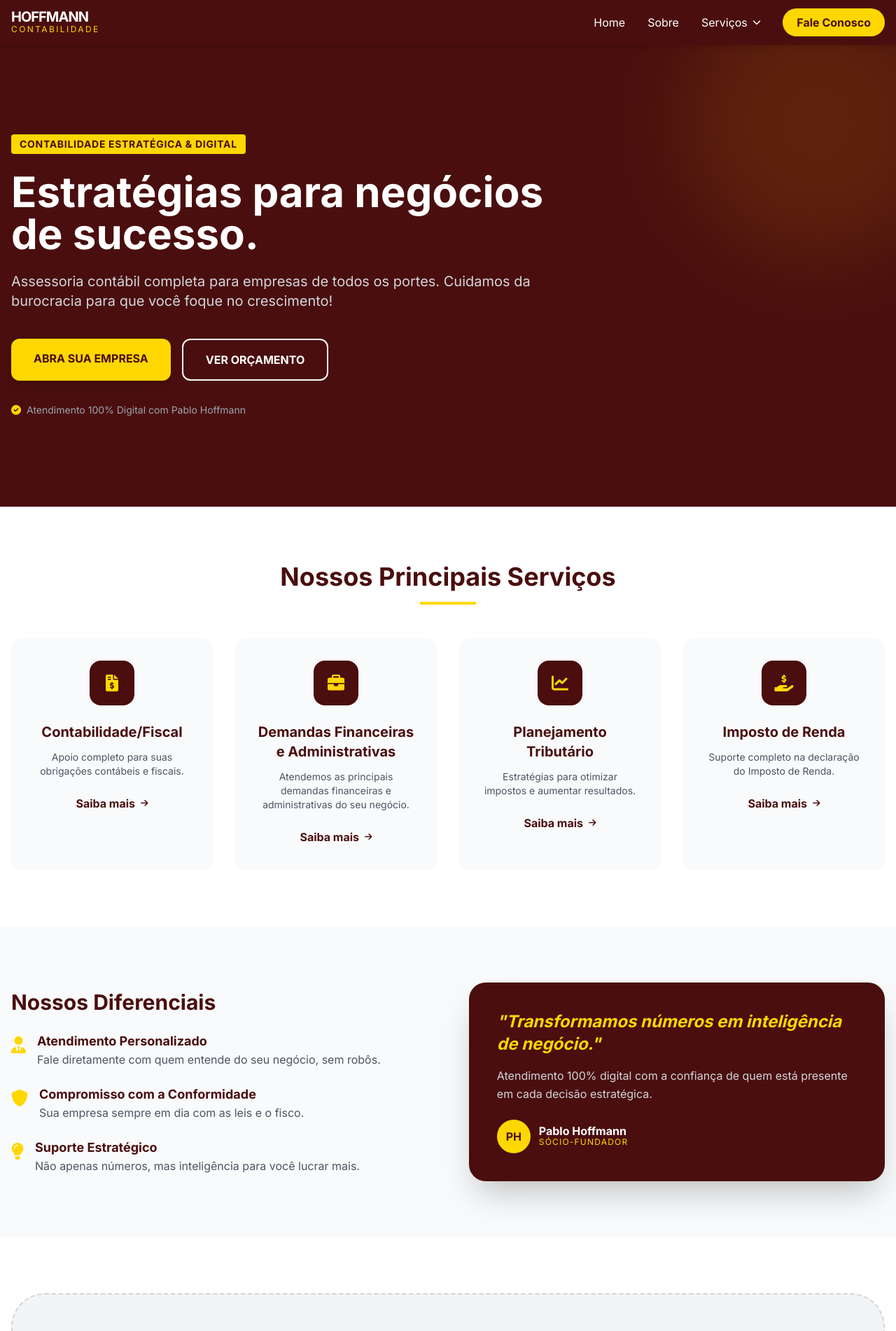
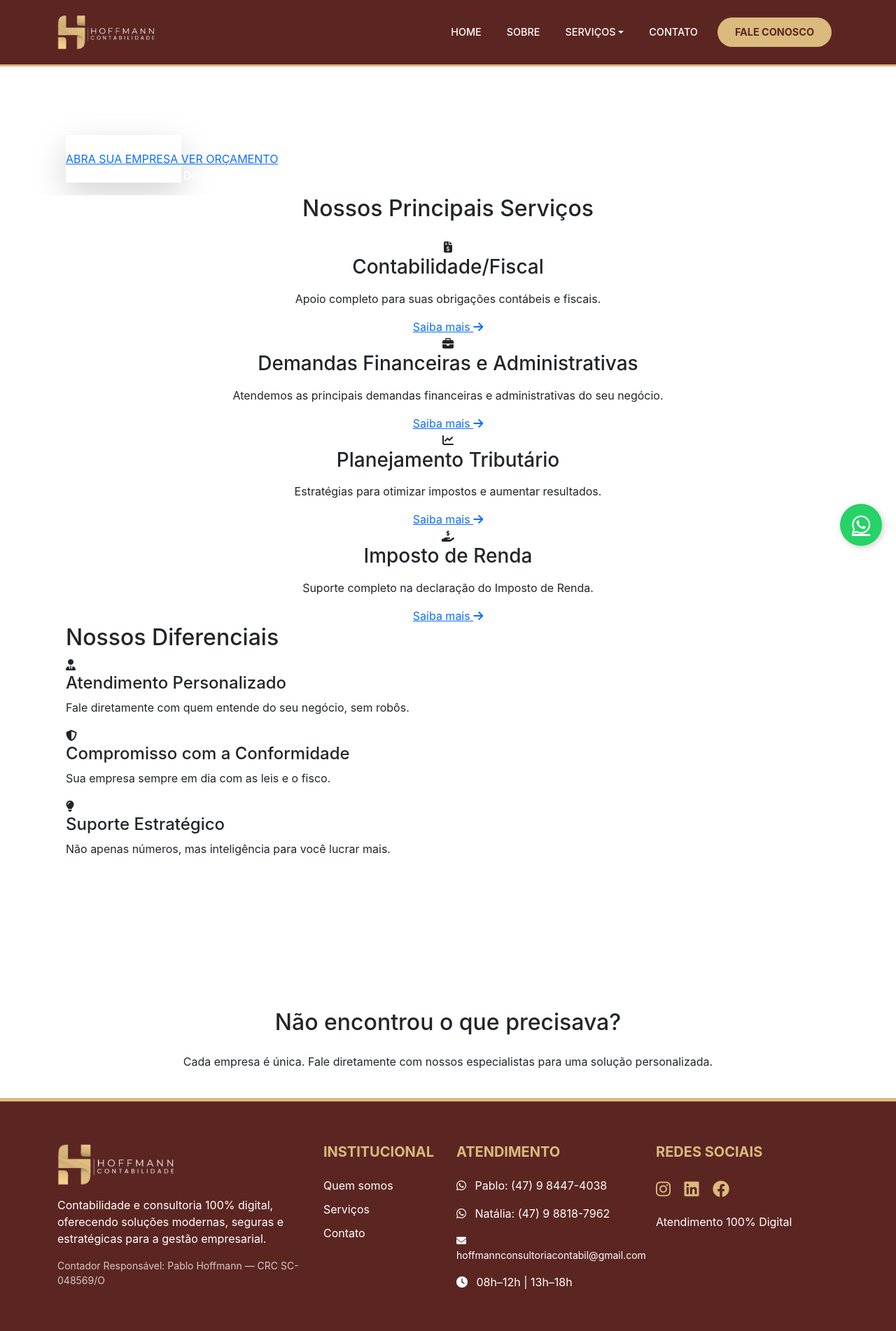
Before and after one commit to Kelvin-Luis-Dev/hoffmancontabilidade, a Flask app: page / in a window 1280 px wide. Shown: the top 1902 px of the page at 70% size. Run offline with Flask 2, Linux system fonts and the light colour scheme; some libraries are stand-ins or nearby versions.

Commit message:
Update base.html

```diff
--- a/templates/base.html
+++ b/templates/base.html
@@ -4,126 +4,120 @@
     <meta charset="UTF-8">
     <meta name="viewport" content="width=device-width, initial-scale=1.0">
     <title>Hoffmann Contabilidade - Estratégica & Digital</title>
-    <script src="https://cdn.tailwindcss.com"></script>
-    <link rel="stylesheet" href="https://cdnjs.cloudflare.com/ajax/libs/font-awesome/6.0.0/css/all.min.css">
-    <script>
-        tailwind.config = {
-            theme: {
-                extend: {
-                    colors: {
-                        bordo: '#4A0E0E',
-                        bordo_light: '#631212',
-                        amarelo: '#FFD700',
-                        amarelo_dark: '#D4AF37',
-                    }
-                }
-            }
+    <link href="https://cdn.jsdelivr.net/npm/bootstrap@5.3.0/dist/css/bootstrap.min.css" rel="stylesheet">
+    <link rel="stylesheet" href="https://cdnjs.cloudflare.com/ajax/libs/font-awesome/6.4.0/css/all.min.css">
+    <style>
+        :root {
+            --bordo: #5b2622;
+            --amarelo: #dbba7e;
+            --branco: #ffffff;
+            --preto: #1a1a1a;
         }
-    </script>
-    <style>
-        @import url('https://fonts.googleapis.com/css2?family=Inter:wght@300;400;600;700&display=swap');
-        body { font-family: 'Inter', sans-serif; }
-        .mobile-menu.active { display: block; }
+
+        body { font-family: 'Inter', sans-serif; overflow-x: hidden; }
+
+        /* Navbar Custom */
+        .navbar { background-color: var(--bordo); padding: 1rem 0; border-bottom: 3px solid var(--amarelo); }
+        .navbar-brand img { height: 50px; }
+        .nav-link { color: var(--branco) !important; font-weight: 500; text-transform: uppercase; font-size: 0.9rem; margin: 0 10px; transition: 0.3s; }
+        .nav-link:hover { color: var(--amarelo) !important; }
+        .btn-fale { background-color: var(--amarelo); color: var(--bordo) !important; font-weight: bold; border-radius: 50px; padding: 10px 25px !important; }
+        .btn-fale:hover { background-color: #c5a66d; }
+
+        /* Dropdown custom */
+        .dropdown-menu { background-color: var(--bordo); border: 1px solid var(--amarelo); }
+        .dropdown-item { color: var(--branco); font-size: 0.85rem; }
+        .dropdown-item:hover { background-color: var(--amarelo); color: var(--bordo); }
+
+        /* Footer */
+        footer { background-color: var(--bordo); color: var(--branco); padding: 60px 0 20px; border-top: 5px solid var(--amarelo); }
+        .footer-title { color: var(--amarelo); font-weight: bold; margin-bottom: 1.5rem; text-transform: uppercase; }
+        .footer-links a { color: var(--branco); text-decoration: none; transition: 0.3s; display: block; margin-bottom: 10px; }
+        .footer-links a:hover { color: var(--amarelo); padding-left: 5px; }
+        .social-icons a { font-size: 1.5rem; color: var(--amarelo); margin-right: 15px; }
+        .whatsapp-float { position: fixed; bottom: 20px; right: 20px; background: #25d366; color: white; width: 60px; height: 60px; border-radius: 50px; display: flex; align-items: center; justify-content: center; font-size: 30px; z-index: 1000; box-shadow: 2px 2px 10px rgba(0,0,0,0.2); }
+
+        @media (max-width: 991px) {
+            .navbar-collapse { background: var(--bordo); padding: 20px; margin-top: 15px; border-radius: 10px; }
+        }
     </style>
+    {% block extra_css %}{% endblock %}
 </head>
-<body class="bg-gray-50 text-gray-900">
+<body>
 
-    <nav class="bg-bordo text-white sticky top-0 z-50 shadow-md">
-        <div class="container mx-auto px-4 py-3 flex justify-between items-center">
-            <a href="{{ url_for('home') }}" class="flex flex-col">
-                <span class="text-xl font-bold tracking-tighter uppercase leading-none">Hoffmann</span>
-                <span class="text-xs uppercase tracking-[0.2em] text-amarelo">Contabilidade</span>
+    <nav class="navbar navbar-expand-lg sticky-top">
+        <div class="container">
+            <a class="navbar-brand" href="{{ url_for('home') }}">
+                <img src="{{ url_for('static', filename='img/logoenome.png') }}" alt="Hoffmann Contabilidade">
             </a>
-
-            <div class="hidden lg:flex items-center space-x-8">
-                <a href="{{ url_for('home') }}" class="hover:text-amarelo transition">Home</a>
-                <a href="{{ url_for('sobre') }}" class="hover:text-amarelo transition">Sobre</a>
-                <div class="relative group">
-                    <button class="flex items-center hover:text-amarelo transition">
-                        Serviços <i class="fas fa-chevron-down ml-2 text-xs"></i>
-                    </button>
-                    <div class="absolute hidden group-hover:block bg-white text-bordo mt-2 py-2 w-56 rounded shadow-xl">
-                        <a href="{{ url_for('servicos', anchor='contabilidade-fiscal') }}" class="block px-4 py-2 hover:bg-gray-100">Contabilidade/Fiscal</a>
-                        <a href="{{ url_for('servicos', anchor='ir-pf-pj') }}" class="block px-4 py-2 hover:bg-gray-100">Demandas Administrativas</a>
-                        <a href="{{ url_for('servicos', anchor='planejamento-tributario') }}" class="block px-4 py-2 hover:bg-gray-100">Planejamento Tributário</a>
-                        <a href="{{ url_for('servicos', anchor='escrituracao') }}" class="block px-4 py-2 hover:bg-gray-100">Redução de Custos</a>
-                        <a href="{{ url_for('servicos', anchor='gestao-folha') }}" class="block px-4 py-2 hover:bg-gray-100">Imposto de Renda</a>
-                    </div>
-                </div>
-                <a href="{{ url_for('contato_get') }}" class="bg-amarelo text-bordo px-5 py-2 rounded-full font-bold hover:scale-105 transition">Fale Conosco</a>
+            <button class="navbar-toggler border-white" type="button" data-bs-toggle="collapse" data-bs-target="#navbarNav">
+                <span class="navbar-toggler-icon" style="filter: invert(1);"></span>
+            </button>
+            <div class="collapse navbar-collapse" id="navbarNav">
+                <ul class="navbar-nav ms-auto align-items-center">
+                    <li class="nav-item"><a class="nav-link" href="{{ url_for('home') }}">Home</a></li>
+                    <li class="nav-item"><a class="nav-link" href="{{ url_for('sobre') }}">Sobre</a></li>
+                    <li class="nav-item dropdown">
+                        <a class="nav-link dropdown-toggle" href="#" data-bs-toggle="dropdown">Serviços</a>
+                        <ul class="dropdown-menu">
+                            <li><a class="dropdown-item" href="{{ url_for('servicos', anchor='contabilidade-fiscal') }}">Contabilidade/Fiscal</a></li>
+                            <li><a class="dropdown-item" href="{{ url_for('servicos', anchor='ir-pf-pj') }}">Demandas Administrativas</a></li>
+                            <li><a class="dropdown-item" href="{{ url_for('servicos', anchor='planejamento-tributario') }}">Planejamento Tributário</a></li>
+                            <li><a class="dropdown-item" href="{{ url_for('servicos', anchor='escrituracao') }}">Redução de Custos</a></li>
+                            <li><a class="dropdown-item" href="{{ url_for('servicos', anchor='gestao-folha') }}">Imposto de Renda</a></li>
+                        </ul>
+                    </li>
+                    <li class="nav-item"><a class="nav-link" href="{{ url_for('contato_get') }}">Contato</a></li>
+                    <li class="nav-item"><a class="nav-link btn-fale" href="https://wa.me/5547984474038">Fale Conosco</a></li>
+                </ul>
             </div>
-
-            <button class="lg:hidden text-2xl" id="menu-btn">
-                <i class="fas fa-bars"></i>
-            </button>
-        </div>
-
-        <div class="hidden lg:hidden bg-bordo_light border-t border-bordo px-4 py-6 space-y-4" id="mobile-menu">
-            <a href="{{ url_for('home') }}" class="block text-lg">Home</a>
-            <a href="{{ url_for('sobre') }}" class="block text-lg">Sobre</a>
-            <a href="{{ url_for('servicos') }}" class="block text-lg">Serviços</a>
-            <a href="{{ url_for('contato_get') }}" class="block bg-amarelo text-bordo text-center py-3 rounded-xl font-bold">Fale Conosco</a>
         </div>
     </nav>
 
     {% block content %}{% endblock %}
 
-    <footer class="bg-bordo text-white pt-16 pb-8">
-        <div class="container mx-auto px-4 grid grid-cols-1 md:grid-cols-2 lg:grid-cols-4 gap-12">
-            <div>
-                <h3 class="text-amarelo font-bold text-lg mb-4 uppercase">Hoffmann Contabilidade</h3>
-                <p class="text-gray-300 text-sm leading-relaxed">
-                    Contabilidade e consultoria 100% digital, oferecendo soluções modernas, seguras e estratégicas para a gestão empresarial.
-                </p>
-                <div class="mt-6 flex space-x-4">
-                    <a href="#" class="text-xl hover:text-amarelo transition"><i class="fab fa-instagram"></i></a>
-                    <a href="#" class="text-xl hover:text-amarelo transition"><i class="fab fa-linkedin"></i></a>
-                    <a href="#" class="text-xl hover:text-amarelo transition"><i class="fab fa-whatsapp"></i></a>
+    <footer>
+        <div class="container">
+            <div class="row g-4">
+                <div class="col-lg-4">
+                    <img src="{{ url_for('static', filename='img/logoenome.png') }}" alt="Logo" class="img-fluid mb-3" style="max-height: 60px;">
+                    <p>Contabilidade e consultoria 100% digital, oferecendo soluções modernas, seguras e estratégicas para a gestão empresarial.</p>
+                    <p class="small opacity-75">Contador Responsável: Pablo Hoffmann — CRC SC-048569/O</p>
+                </div>
+                <div class="col-lg-2 footer-links">
+                    <h5 class="footer-title">Institucional</h5>
+                    <a href="{{ url_for('sobre') }}">Quem somos</a>
+                    <a href="{{ url_for('servicos') }}">Serviços</a>
+                    <a href="{{ url_for('contato_get') }}">Contato</a>
+                </div>
+                <div class="col-lg-3">
+                    <h5 class="footer-title">Atendimento</h5>
+                    <p><i class="fab fa-whatsapp me-2 text-amarelo"></i> Pablo: (47) 9 8447-4038</p>
+                    <p><i class="fab fa-whatsapp me-2 text-amarelo"></i> Natália: (47) 9 8818-7962</p>
+                    <p class="small"><i class="fas fa-envelope me-2"></i> hoffmannconsultoriacontabil@gmail.com</p>
+                    <p><i class="fas fa-clock me-2"></i> 08h–12h | 13h–18h</p>
+                </div>
+                <div class="col-lg-3">
+                    <h5 class="footer-title">Redes Sociais</h5>
+                    <div class="social-icons">
+                        <a href="#"><i class="fab fa-instagram"></i></a>
+                        <a href="#"><i class="fab fa-linkedin"></i></a>
+                        <a href="#"><i class="fab fa-facebook"></i></a>
+                    </div>
+                    <p class="mt-3">Atendimento 100% Digital</p>
                 </div>
             </div>
-
-            <div>
-                <h4 class="font-bold mb-4 border-b border-bordo_light pb-2">Institucional</h4>
-                <ul class="space-y-2 text-gray-400 text-sm">
-                    <li><a href="{{ url_for('sobre') }}" class="hover:text-amarelo">Quem somos</a></li>
-                    <li><a href="{{ url_for('servicos') }}" class="hover:text-amarelo">Serviços</a></li>
-                    <li><a href="{{ url_for('contato_get') }}" class="hover:text-amarelo">Contato</a></li>
-                </ul>
+            <hr class="mt-5 opacity-25">
+            <div class="text-center pb-2 small">
+                © 2025 Hoffmann Contabilidade — Todos os direitos reservados.
             </div>
-
-            <div>
-                <h4 class="font-bold mb-4 border-b border-bordo_light pb-2">Atendimento</h4>
-                <ul class="space-y-3 text-gray-400 text-sm">
-                    <li class="flex items-start">
-                        <i class="fas fa-phone-alt text-amarelo mt-1 mr-3"></i>
-                        <span>Pablo: (47) 9 8447-4038<br>Natália: (47) 9 8818-7962</span>
-                    </li>
-                    <li class="flex items-center">
-                        <i class="far fa-envelope text-amarelo mr-3"></i>
-                        <span>hoffmannconsultoriacontabil@gmail.com</span>
-                    </li>
-                    <li class="flex items-center">
-                        <i class="fas fa-map-marker-alt text-amarelo mr-3"></i>
-                        <span>Atendimento 100% Digital</span>
-                    </li>
-                </ul>
-            </div>
-
-            <div>
-                <h4 class="font-bold mb-4 border-b border-bordo_light pb-2">Horário</h4>
-                <p class="text-gray-400 text-sm">08h–12h | 13h–18h</p>
-                <p class="mt-4 text-xs italic text-gray-500">Contador Responsável: Pablo Hoffmann — CRC SC-048569/O</p>
-            </div>
-        </div>
-        <div class="container mx-auto px-4 mt-12 pt-8 border-t border-bordo_light text-center text-gray-500 text-xs">
-            © 2025 Hoffmann Contabilidade — Todos os direitos reservados.
         </div>
     </footer>
 
-    <script>
-        document.getElementById('menu-btn').addEventListener('click', function() {
-            document.getElementById('mobile-menu').classList.toggle('hidden');
-        });
-    </script>
+    <a href="https://wa.me/5547984474038" class="whatsapp-float" target="_blank">
+        <i class="fab fa-whatsapp"></i>
+    </a>
+
+    <script src="https://cdn.jsdelivr.net/npm/bootstrap@5.3.0/dist/js/bootstrap.bundle.min.js"></script>
 </body>
 </html>
```
